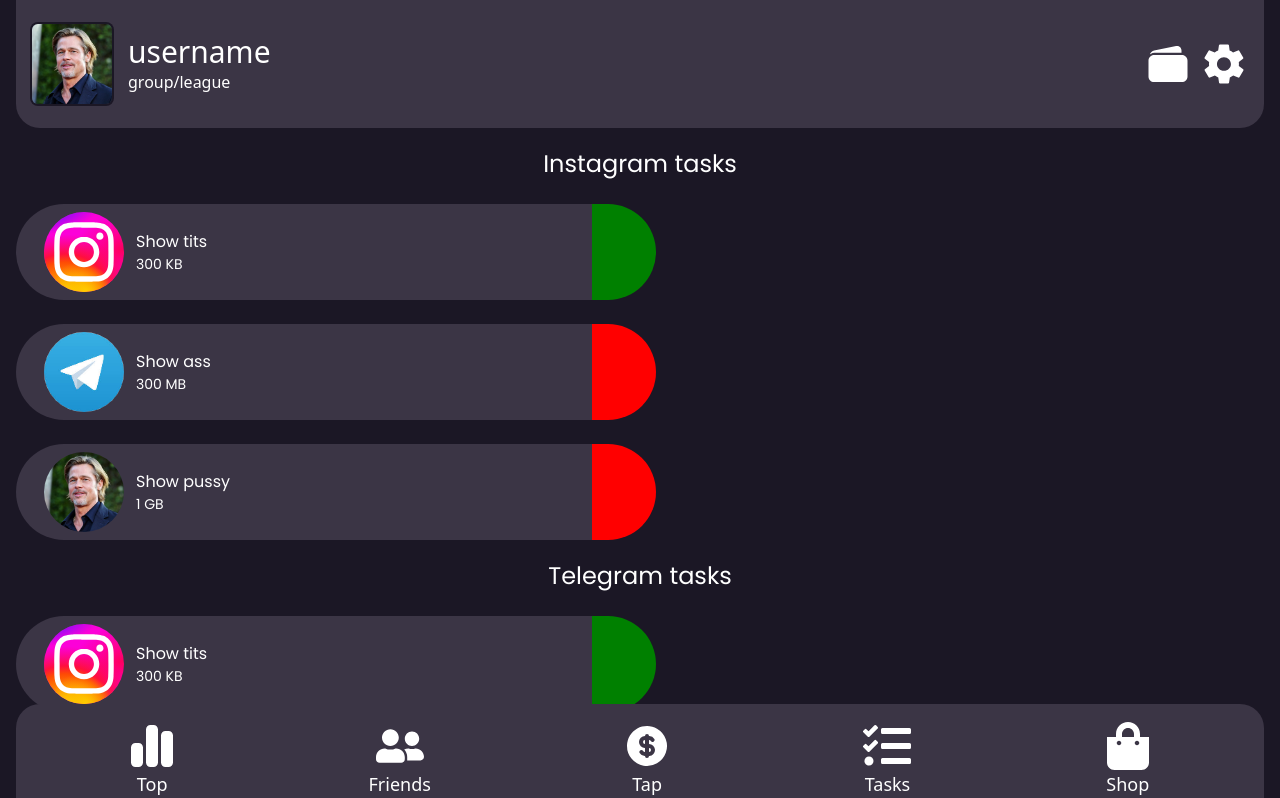
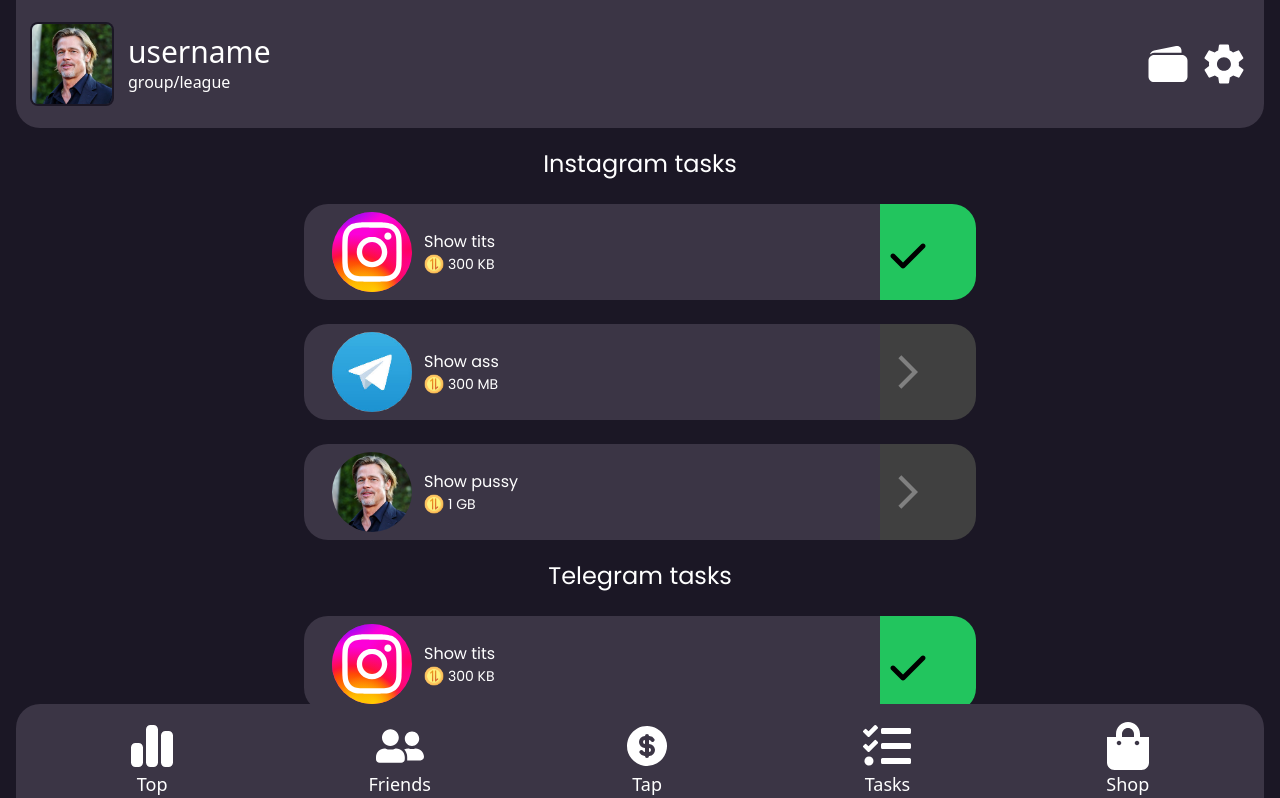
Before and after one commit to leonjretr/TraffiX, a React (Vite) app: page /tasks in a window 1280 px wide. Shown: the top 798 px of the page. Built offline with nearby package versions, Linux system fonts and the light colour scheme.

Commit message:
Update: task page design

```diff
--- a/src/components/cards/TasksCard.tsx
+++ b/src/components/cards/TasksCard.tsx
@@ -1,4 +1,6 @@
-import {FC} from "react";
+import { FC } from "react";
+import { FaCheck } from "react-icons/fa6";
+import { MdArrowForwardIos } from "react-icons/md";
 
 interface TasksCardProps {
   avatarUrl: string;
@@ -7,31 +9,40 @@ interface TasksCardProps {
   completed: boolean;
 }
 
-const TasksCard: FC<TasksCardProps> = ({avatarUrl, taskTitle, taskProfit, completed}) => {
-
-    const bgCompletedOrNot = {
-        backgroundColor: completed ? "green" : "red"
-    }
+const TasksCard: FC<TasksCardProps> = ({
+  avatarUrl,
+  taskTitle,
+  taskProfit,
+  completed,
+}) => {
+  const coinUrl = new URL("/imgs/coin.png", import.meta.url).href;
 
   return (
-        <div className={"TasksCard flex columns-2 flex-row justify-start select-none"}>
-            <div
-                className="flex items-center pl-7 text-white font-poppinsFont text-left w-64 h-20 mob1:w-72 mob2:w-96 mob3:w-110 mob3:h-24 bg-mainShade rounded-tl-full rounded-bl-full mt-6">
+    <div className="TasksCard flex columns-2 flex-row justify-center select-none">
+      <div className="flex w-100 items-center pl-7 text-white font-poppinsFont text-left h-20 mob1:w-72 mob2:w-96 mob3:w-110 mob3:h-24 bg-mainShade rounded-l-3xl mt-6">
         <img
           className="w-10 h-10 sm:h-14 sm:w-14 md:w-20 md:h-20 rounded-full"
           id="taskAvatar"
           src={avatarUrl}
           alt="Task Avatar"
         />
-                <div className={"pl-3"}>
+        <div className="pl-3">
           <h5 className="texl-lg text-left">{taskTitle}</h5>
-                    <h2 className="text-sm text-left">{taskProfit}</h2>
+          <div className="flex flex-row">
+            <img src={coinUrl} alt="" className="h-5 w-5" />
+            <h2 className="text-sm text-left ml-1">{taskProfit}</h2>
           </div>
-
         </div>
-            <div className={"flex w-16 h-20 mob3:h-24 mt-6 rounded-tr-full rounded-br-full"}
-                 style={bgCompletedOrNot}>
       </div>
+      {completed ? (
+        <div className="flex w-24 h-20 mob3:h-24 mt-6 rounded-r-3xl bg-green-500 items-center">
+          <FaCheck className="ml-2 mt-2" size="40px" />
+        </div>
+      ) : (
+        <div className="flex w-24 h-20 mob3:h-24 mt-6 rounded-r-3xl bg-neutral-700 items-center">
+          <MdArrowForwardIos className="ml-2" size="40px" color="gray" />
+        </div>
+      )}
     </div>
   );
 };
```
Lines whose indentation alone changed are shown as unchanged.
